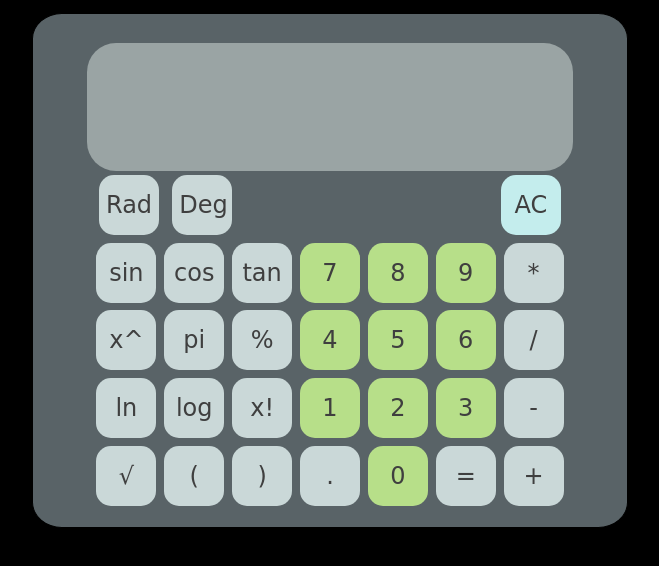
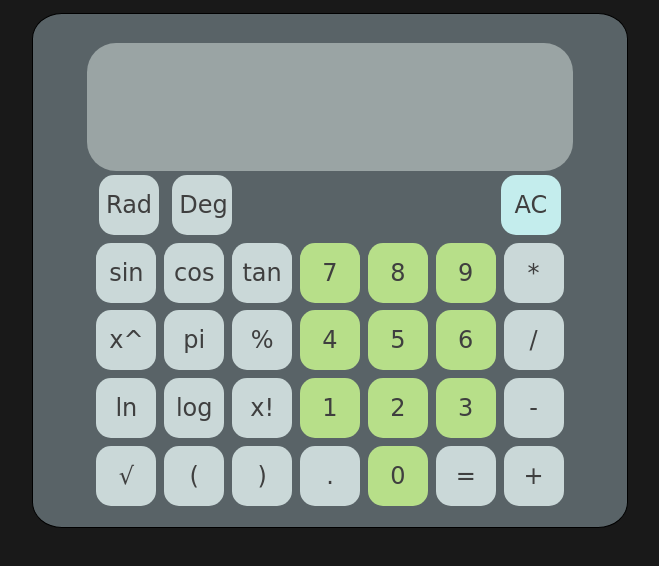
Before and after one commit to Godofin/WidgetsNotion, a plain HTML site: page index.html in a window 1280 px wide. Shown: the whole page, without its empty margins (310-969 px from the left). Drawn offline with Linux system fonts and the light colour scheme; a web font is replaced by a local one.

Commit message:
Upload new

```diff
--- a/index.html
+++ b/index.html
@@ -14,8 +14,8 @@ body {
   margin: 0 auto;
   text-align: center;
   font-size: 23px;
-  color: #000;
-  background-color:black;
+  color: #191919;
+  background-color:#191919;
 
 }
 
@@ -43,7 +43,7 @@ a:visited  {
 .calculator {
 
     display: inline-block;
-    background: #191919;
+    background: black;
     margin: 1% 0;
     color: black;
     border-radius: 5%;
```
